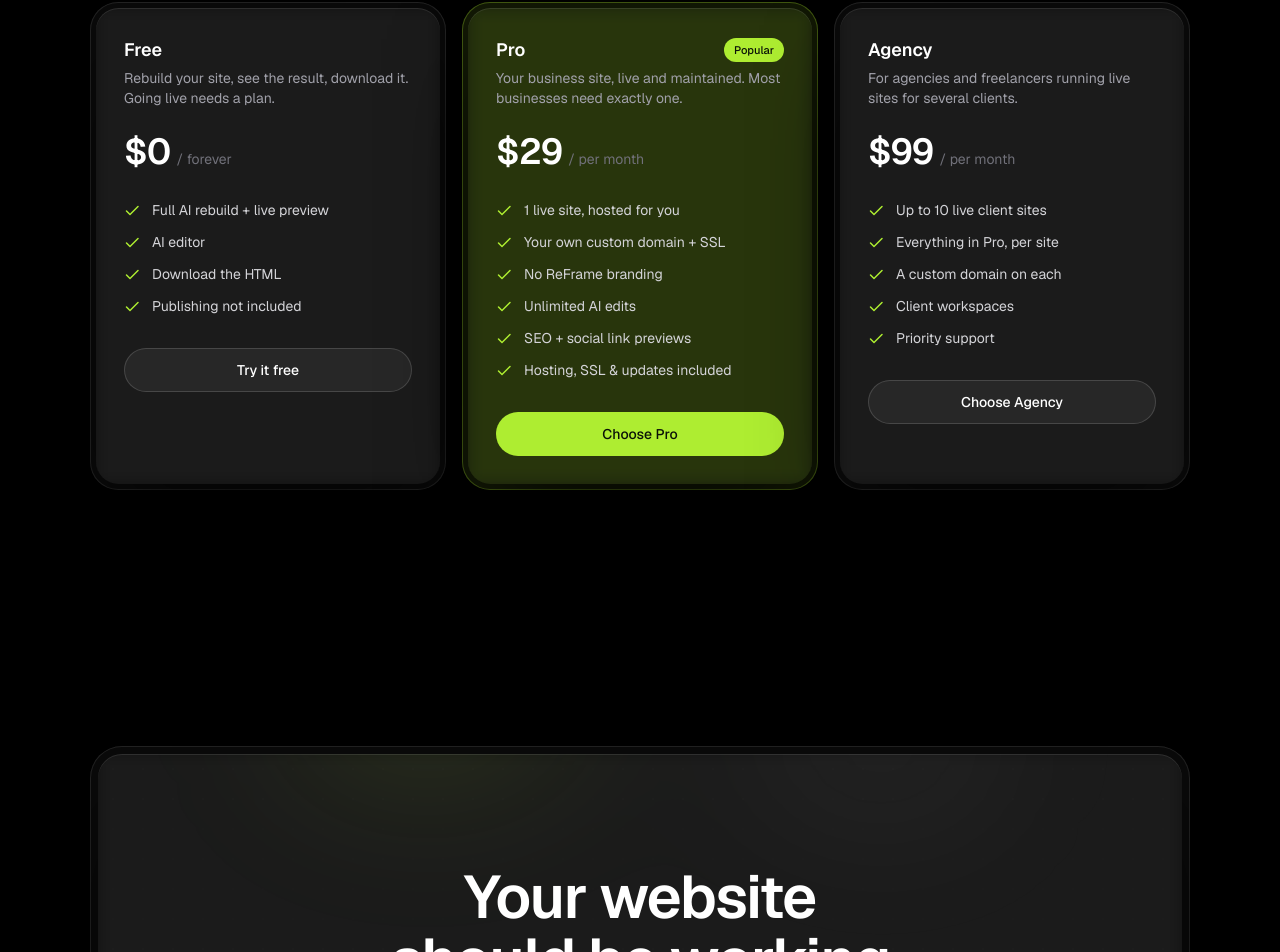
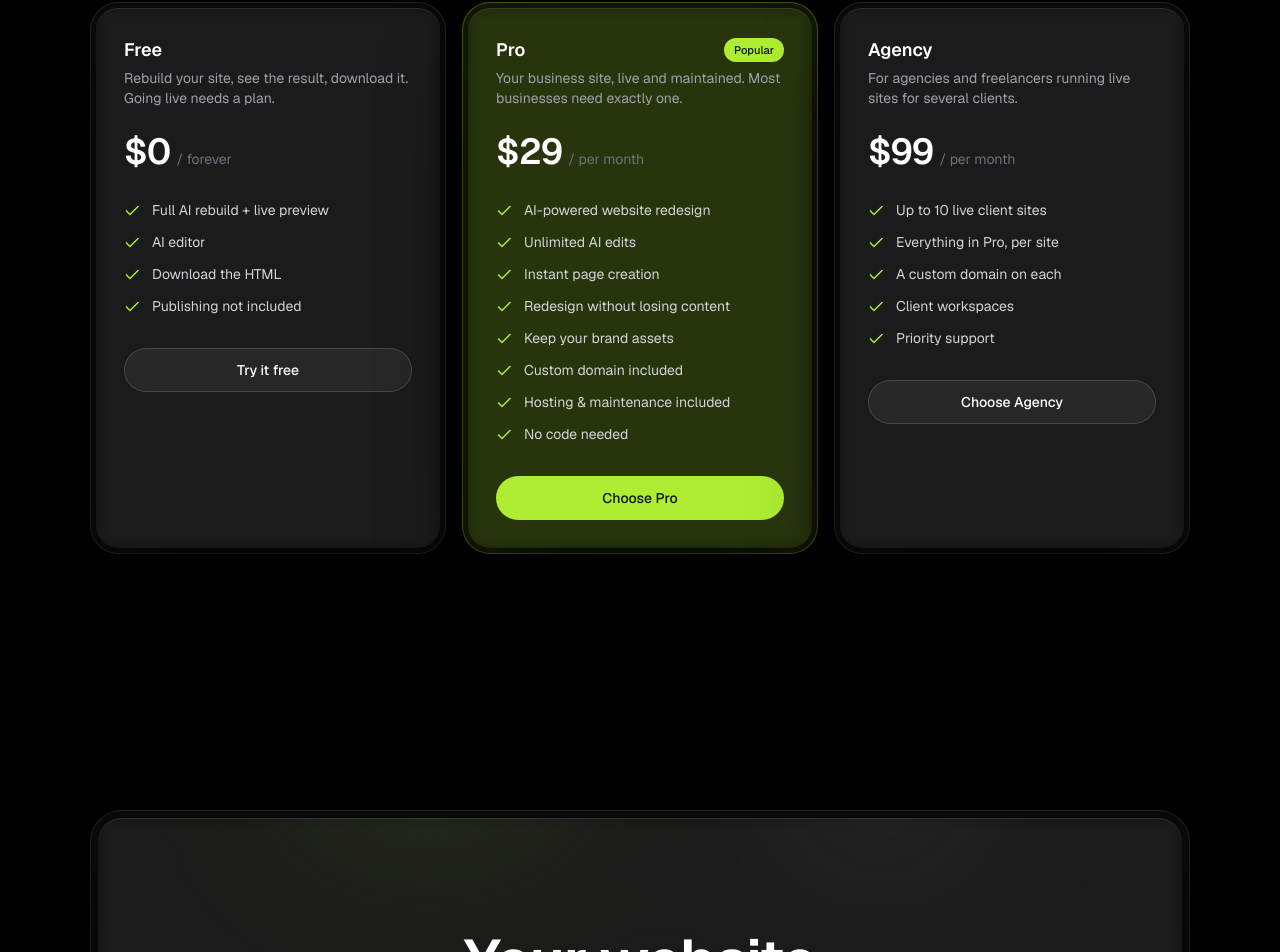
Before and after one commit to maxencerousseau38-prog/ReFrame, a Next.js app: page / in a window 1280 px wide. Shown: the part 5759-6711 px from the top of the page. Built offline with nearby package versions, Linux system fonts and the light colour scheme.

Commit message:
content(pricing): refresh Pro plan feature list
Lead with the value props: AI redesign, unlimited edits, instant page
creation, content-preserving redesign, brand-asset retention, custom domain,
hosting & maintenance, and no-code.

```diff
--- a/src/components/landing/pricing.tsx
+++ b/src/components/landing/pricing.tsx
@@ -35,12 +35,14 @@ const tiers: Tier[] = [
     period: "per month",
     desc: "Your business site, live and maintained. Most businesses need exactly one.",
     features: [
-      "1 live site, hosted for you",
-      "Your own custom domain + SSL",
-      "No ReFrame branding",
+      "AI-powered website redesign",
       "Unlimited AI edits",
-      "SEO + social link previews",
-      "Hosting, SSL & updates included",
+      "Instant page creation",
+      "Redesign without losing content",
+      "Keep your brand assets",
+      "Custom domain included",
+      "Hosting & maintenance included",
+      "No code needed",
     ],
     cta: "Choose Pro",
     featured: true,
```
